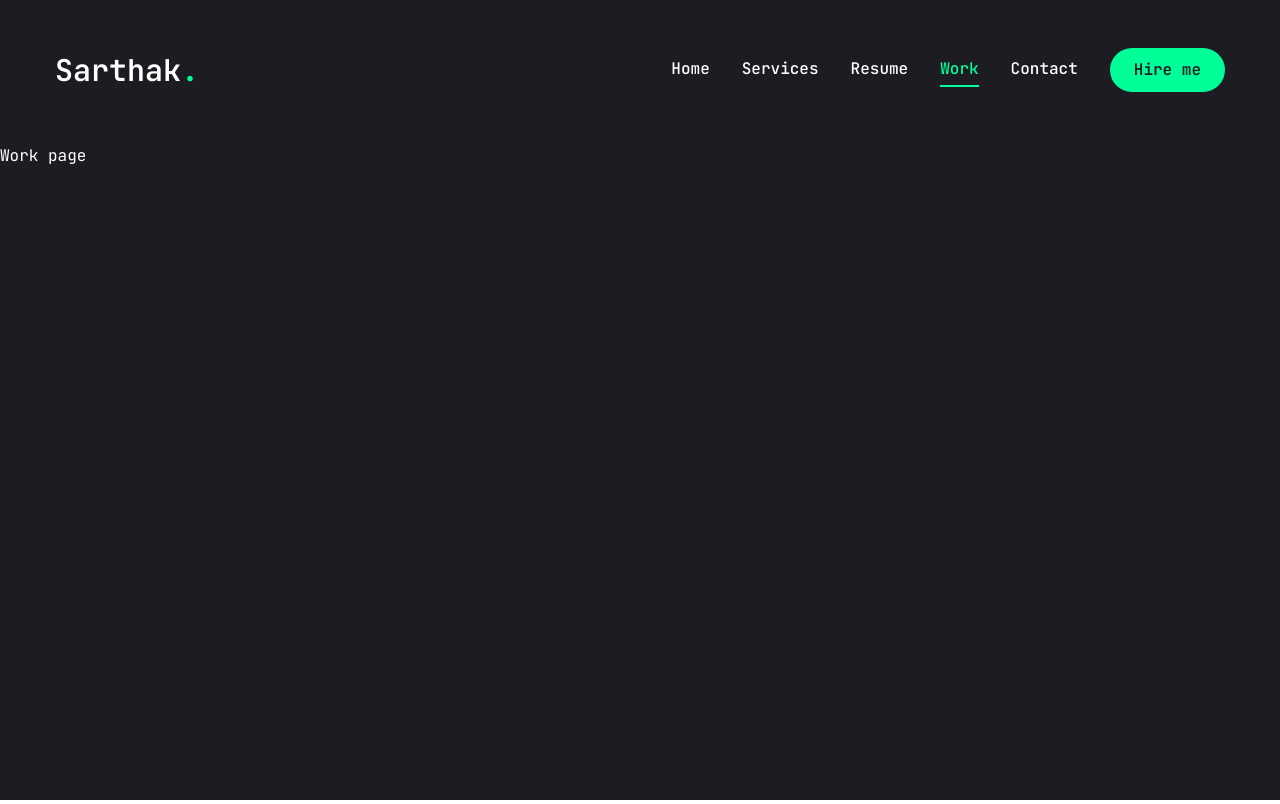
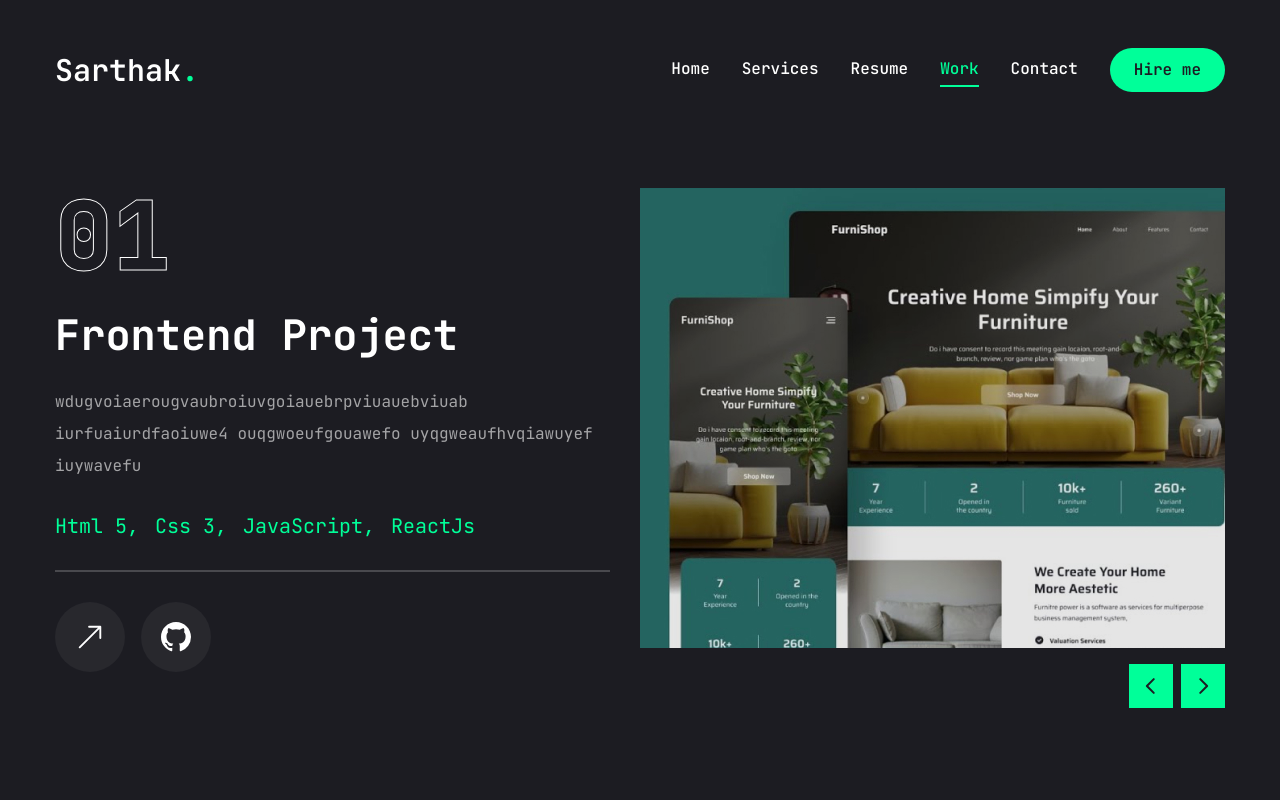
Before and after one commit to Sarthak1408/Sarthak-Portfolio, a Next.js app: page /work in a window 1280 px wide. Built offline with nearby package versions, Linux system fonts and the light colour scheme.

Commit message:
work page done

```diff
--- a/app/work/page.jsx
+++ b/app/work/page.jsx
@@ -1,7 +1,149 @@
+"use client";
+
+import {motion} from "framer-motion";
+import React, {useState} from "react";
+
+import {Swiper, SwiperSlide} from "swiper/react";
+import "swiper/css";
+
+import {BsArrowUpRight, BsGithub} from "react-icons/bs";
+import {Tooltip, TooltipContent, TooltipTrigger, TooltipProvider} from "@/components/ui/tooltip";
+
+import Link from "next/link";
+import Image from "next/image";
+import WorkSliderBtns from "@/components/WorkSliderBtns";
+
+const projects = [{
+    num: '01',
+    category: "frontend",
+    title: "project 1",
+    description: "wdugvoiaerougvaubroiuvgoiauebrpviuauebviuab iurfuaiurdfaoiuwe4 ouqgwoeufgouawefo uyqgweaufhvqiawuyef iuywavefu",
+    stack: [{name: "Html 5"}, {name: "Css 3"}, {name: "JavaScript"}, {name: "ReactJs"}],
+    image: "/assets/work/thumb1.png",
+    live: "",
+    github: "",
+}, {
+    num: '02',
+    category: "Fullstack",
+    title: "project 2",
+    description: "wdugvoiaerougvaubroiuvgoiauebrpviuauebviuab iurfuaiurdfaoiuwe4 ouqgwoeufgouawefo uyqgweaufhvqiawuyef iuywavefu",
+    stack: [{name: "Html 5"}, {name: "Css 3"}, {name: "JavaScript"}, {name: "ReactJs"}],
+    image: "/assets/work/thumb2.png",
+    live: "",
+    github: "",
+}, {
+    num: '03',
+    category: "SAAS",
+    title: "project 1",
+    description: "wdugvoiaerougvaubroiuvgoiauebrpviuauebviuab iurfuaiurdfaoiuwe4 ouqgwoeufgouawefo uyqgweaufhvqiawuyef iuywavefu",
+    stack: [{name: "Html 5"}, {name: "Css 3"}, {name: "JavaScript"}, {name: "ReactJs"}],
+    image: "/assets/work/thumb3.png",
+    live: "",
+    github: "",
+},];
 
 const Work = () => {
-    return (
-        <div>Work page</div>
-    )
+    const [project, setProject] = useState(projects[0]);
+
+    const handleSlideChange = (swiper) => {
+        const currentIndex = swiper.activeIndex;
+        setProject(projects[currentIndex]);
+    }
+
+    return (<motion.section initial={{opacity: 0}}
+                            animate={{opacity: 1, transition: {delay: 2.4, duration: 0.4, ease: "easeIn"},}}
+                            className="min-h-[80vh] flex flex-col justify-center py-12 xl:px-0">
+        <div className="container mx-auto">
+            <div className="flex flex-col xl:flex-row xl:gap-[30px]">
+                <div className="w-full xl:w-[50%] xl:h-[460px] flex flex-col xl:justify-between order-2 xl:order-none">
+                    <div className="flex flex-col gap-[30px] h-[50%]">
+                        {/*outline num*/}
+                        <div className="text-8xl leading-none font-extrabold text-transparent text-outline">
+                            {project.num}
+                        </div>
+
+                        {/*project category*/}
+                        <h2 className="text-[42px] font-bold leading-none text-white group-hover:text-accent transition-all duration-500 capitalize">
+                            {project.category} project
+                        </h2>
+
+                        {/*project description*/}
+                        <p className="text-white/60">
+                            {project.description}
+                        </p>
+
+                        {/*stack*/}
+                        <ul className="flex gap-4">
+                            {project.stack.map((item, index) => {
+                                return (<li key={index} className="text-xl text-accent">
+                                    {item.name}
+                                    {index !== project.stack.length - 1 && ","}
+                                </li>)
+                            })}
+                        </ul>
+
+                        {/*border*/}
+                        <div className="border border-white/20"></div>
+
+                        {/*buttons*/}
+                        <div className="flex items-center gap-4">
+                            {/*live project button*/}
+                            <Link href={project.live}>
+                                <TooltipProvider delayDuration={100}>
+                                    <Tooltip>
+                                        <TooltipTrigger
+                                            className="w-[70px] h-[70px] rounded-full bg-white/5 flex justify-center items-center group">
+                                            <BsArrowUpRight className="text-white text-3xl group-hover:text-accent"/>
+                                        </TooltipTrigger>
+                                        <TooltipContent>
+                                            <p>Live Project</p>
+                                        </TooltipContent>
+                                    </Tooltip>
+                                </TooltipProvider>
+                            </Link>
+
+                            {/*github project button*/}
+                            <Link href={project.github}>
+                                <TooltipProvider delayDuration={100}>
+                                    <Tooltip>
+                                        <TooltipTrigger
+                                            className="w-[70px] h-[70px] rounded-full bg-white/5 flex justify-center items-center group">
+                                            <BsGithub className="text-white text-3xl group-hover:text-accent"/>
+                                        </TooltipTrigger>
+                                        <TooltipContent>
+                                            <p>Github Repository</p>
+                                        </TooltipContent>
+                                    </Tooltip>
+                                </TooltipProvider>
+                            </Link>
+                        </div>
+                    </div>
+                </div>
+
+                <div className="w-full xl:w-[50%]">
+                    <Swiper spaceBetween={30} slidesPerView={1} className="xl:h-[520px] mb-12"
+                            onSlideChange={handleSlideChange}>
+                        {projects.map((project, index) => {
+                            return (<SwiperSlide key={index} className="w-full">
+                                <div
+                                    className="h-[460px] relative group flex justify-center items-center bg-pink-50/20">
+                                    {/*overlay*/}
+                                    <div className="absolute top-0 bottom-0 w-full h-full bg-black/10 z-10"></div>
+                                    {/*image*/}
+                                    <div className="relative w-full h-full">
+                                        <Image src={project.image} fill className="object-cover" alt=""/>
+                                    </div>
+                                </div>
+                            </SwiperSlide>)
+                        })}
+                        {/*slider button*/}
+                        <WorkSliderBtns
+                            containerStyles="flex gap-2 absolute right-0 bottom-[calc(50%_-_22px)] xl:bottom-0 z-20 w-full justify-between xl:w-max xl:justify-none"
+                            btnStyles="bg-accent hover:bg-accent-hover text-primary text-[22px] w-[44px] h-[44px] flex justify-center items-center transition-all"/>
+                    </Swiper>
+                </div>
+            </div>
+        </div>
+    </motion.section>)
 }
 export default Work
--- /dev/null
+++ b/components/WorkSliderBtns.jsx
@@ -0,0 +1,20 @@
+"use clients";
+
+import {useSwiper} from "swiper/react";
+import {PiCaretLeftBold, PiCaretRightBold} from "react-icons/pi";
+
+const WorkSliderBtns = ({ containerStyles, btnStyles, iconsStyles }) => {
+    const swiper = useSwiper();
+    return (
+        <div className={containerStyles}>
+            <button className={btnStyles} onClick={()=> swiper.slidePrev()}>
+                <PiCaretLeftBold className={iconsStyles}/>
+            </button>
+
+            <button className={btnStyles} onClick={()=> swiper.slideNext()}>
+                <PiCaretRightBold className={iconsStyles}/>
+            </button>
+        </div>
+    )
+}
+export default WorkSliderBtns
```
